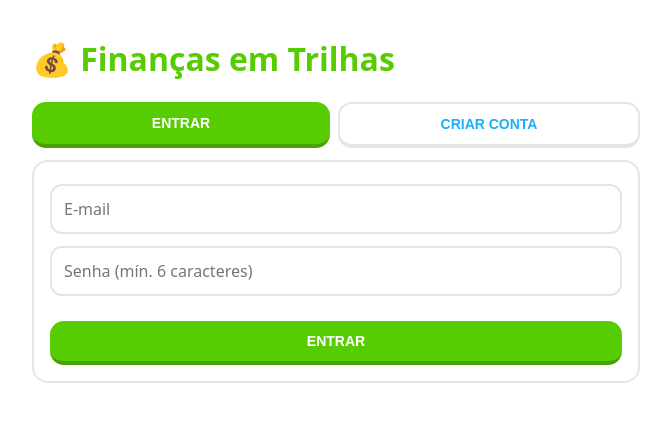
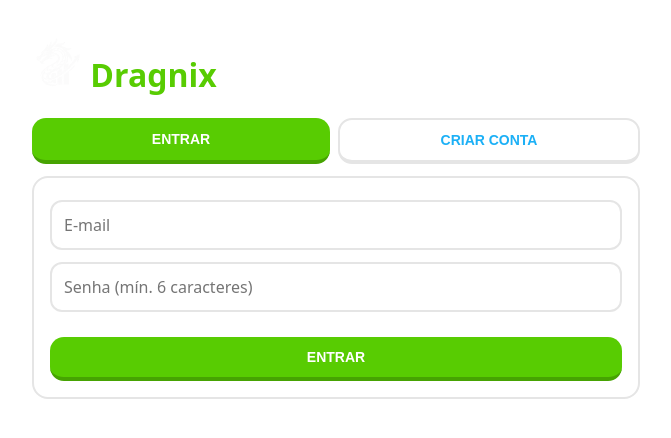
Before and after one commit to GabrielAlbSilv/Dragnix---TCC, a website: page public/index.html in a window 1280 px wide. Shown: the whole page, without its empty margins (304-975 px from the left). Drawn offline with Linux system fonts and the light colour scheme.

Commit message:
commit x4

```diff
--- a/public/index.html
+++ b/public/index.html
@@ -1,6 +1,15 @@
-<!doctype html><html lang="pt-BR"><head><meta charset="utf-8"><meta name="viewport" content="width=device-width,initial-scale=1">
-<title>Finanças em Trilhas — Entrar</title><link rel="stylesheet" href="css/style.css"></head><body>
-<div class="wrap"><h1 style="color:var(--g)">💰 Finanças em Trilhas</h1>
+<!doctype html><html lang="pt-BR">
+<head><meta charset="utf-8"><meta name="viewport" content="width=device-width,initial-scale=1">
+<title>Dragnix — Entrar</title>
+<link rel="stylesheet" href="css/style.css">
+<link rel="icon" href="css/images/dranix_icon_white_nobackground.png"image/png">
+
+</head>
+<body>
+<div class="wrap">
+  <h1 style="color:var(--g)">
+    <img src="css/images/dranix_icon_white_nobackground.png" alt="Logo" width="50">
+    Dragnix </h1>
 <div class="tabs"><button class="btn" id="tl">Entrar</button><button class="btn sec" id="tr">Criar conta</button></div>
 <div class="card"><input id="name" class="hide" placeholder="Nome"><input id="email" type="email" placeholder="E-mail">
 <input id="pass" type="password" placeholder="Senha (mín. 6 caracteres)"><div class="err" id="err"></div>
```
Also changed, not shown: public/css/images/dragnix_dragon_white_nobackground.png (added), public/css/images/dragnix_logo.jpeg (added), public/css/images/dranix_icon_white_nobackground.png (added), public/css/images/dranix_logo_white_nobackground.png (added).
